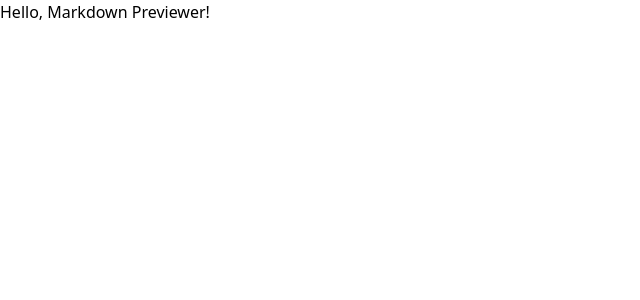
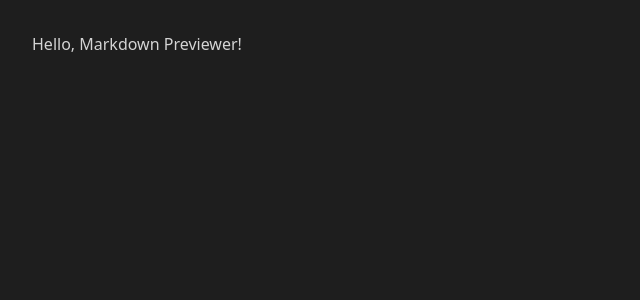
Before and after one commit to kimjisena/markdown-previewer, a React (Create React App) app: page / in a window 1280 px wide. Shown: the top 300 px of the page, without its empty margins (0-640 px from the left). Built offline with nearby package versions, Linux system fonts and the light colour scheme.

Commit message:
add vscode dark theme colors

```diff
--- a/src/index.css
+++ b/src/index.css
@@ -1,3 +1,8 @@
 @tailwind base;
 @tailwind components;
+body {
+    margin: 2rem;
+    background-color: #1e1e1e;
+    color: #d4d4d4;
+}
 @tailwind utilities;
--- a/tailwind.config.js
+++ b/tailwind.config.js
@@ -5,6 +5,11 @@ module.exports = {
     "./src/**/*.{js,jsx,ts,tsx}",
   ],
   theme: {
+    colors: {
+      black: "#1e1e1e",
+      light: "#d4d4d4",
+      divider: "#007acc"
+    },
     extend: {},
   },
   plugins: [],
```
Also changed, not shown: src/App.jsx (line endings or trailing spaces), src/components/desktop/Divider.jsx (added), src/components/desktop/Editor.jsx (added), src/components/desktop/Previewer.jsx (added), 1 other file (tests, documents, lock files or other folders).
